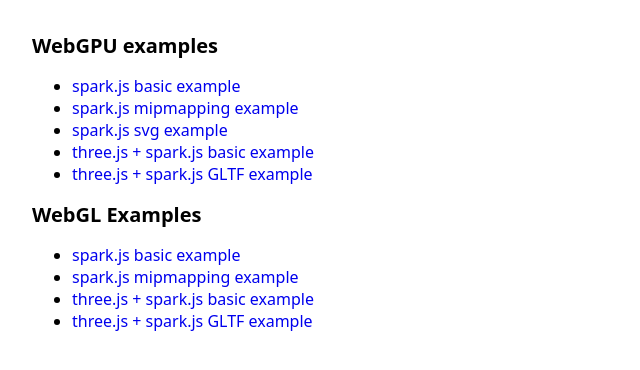
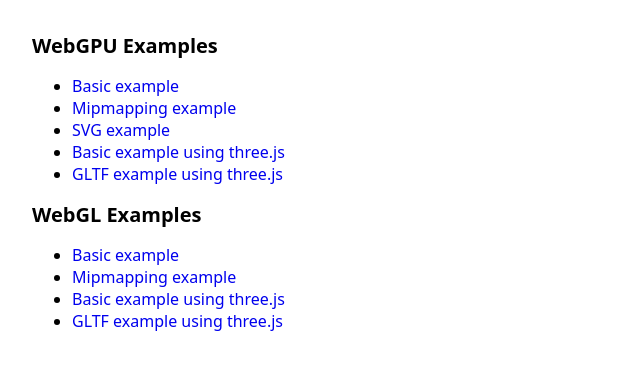
Before and after one commit to Ludicon/spark.js, a website built with Vite: page examples/index.html in a window 1280 px wide. Shown: the whole page, without its empty margins (0-640 px from the left). Built offline with nearby package versions, Linux system fonts and the light colour scheme.

Commit message:
Cleanup example index.

```diff
--- a/examples/index.html
+++ b/examples/index.html
@@ -13,20 +13,20 @@
     </style>
   </head>
   <body>
-    <h1>WebGPU examples</h1>
+    <h1>WebGPU Examples</h1>
     <ul id="examples">
-      <li><a href="basic.html">spark.js basic example</a></li>
-      <li><a href="mipmaps.html">spark.js mipmapping example</a></li>
-      <li><a href="svg.html">spark.js svg example</a></li>
-      <li><a href="three-basic.html">three.js + spark.js basic example</a></li>
-      <li><a href="three-gltf.html">three.js + spark.js GLTF example</a></li>
+      <li><a href="basic.html">Basic example</a></li>
+      <li><a href="mipmaps.html">Mipmapping example</a></li>
+      <li><a href="svg.html">SVG example</a></li>
+      <li><a href="three-basic.html">Basic example using three.js</a></li>
+      <li><a href="three-gltf.html">GLTF example using three.js</a></li>
     </ul>
     <h1>WebGL Examples</h1>
     <ul id="examples">
-      <li><a href="basic-gl.html">spark.js basic example</a></li>
-      <li><a href="mipmaps-gl.html">spark.js mipmapping example</a></li>
-      <li><a href="three-basic-gl.html">three.js + spark.js basic example</a></li>
-      <li><a href="three-gltf-gl.html">three.js + spark.js GLTF example</a></li>
+      <li><a href="basic-gl.html">Basic example</a></li>
+      <li><a href="mipmaps-gl.html">Mipmapping example</a></li>
+      <li><a href="three-basic-gl.html">Basic example using three.js</a></li>
+      <li><a href="three-gltf-gl.html">GLTF example using three.js</a></li>
     </ul>
   </body>
 </html>
```
